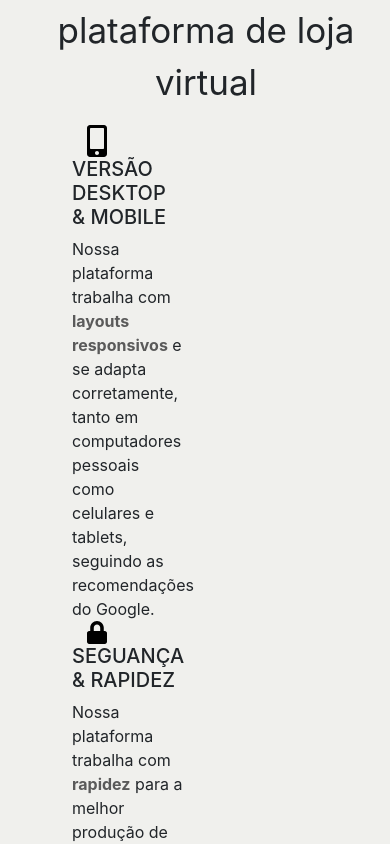
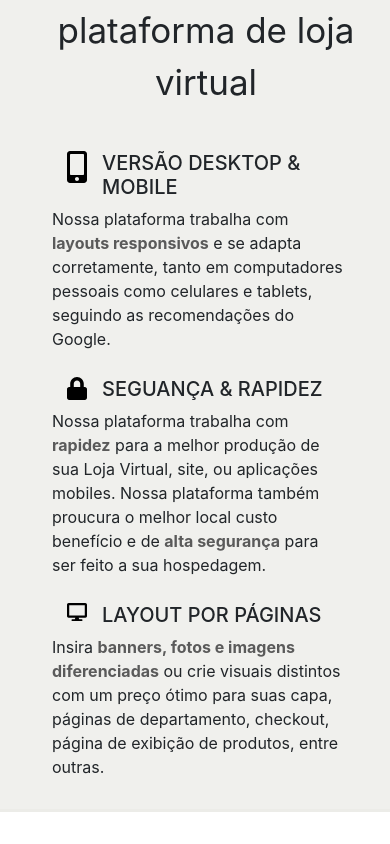
Before and after one commit to joneivison13/Adois, a React (Create React App) app: page / in a window 390 px wide. Shown: the part 1560-2404 px from the top of the page. Built offline with nearby package versions, Linux system fonts and the light colour scheme.

Commit message:
conserta erros

```diff
--- a/src/app.css
+++ b/src/app.css
@@ -81,7 +81,7 @@
 }
 .destaques-card{
     display: inline-block;
-    width: 30%;
+    width: 25%;
     height: 180px;
     min-height: 180px;
     margin:0 50px;
@@ -106,12 +106,6 @@
     float: left;
     margin:0 15px;
 }
-@media (max-width:1024px){
-    .vantagens-card{
-        width: 40%;
-        margin: 15px;
-    }
-}
 @media (max-width:850px){
     .texto-monte{
         width: 55%;
@@ -133,7 +127,7 @@
         margin-bottom: 15px;
     }
 }
-@media (max-width:550px){
+@media (max-width:650px){
     .item-corpo{
         text-align: start;
         margin: 5px 20px;
@@ -142,4 +136,8 @@
     .bataum{
         margin: 15px;
     }
+    .vantagens-card, .destaques-card{
+        width: 80%;
+        margin: 10px 30px;
+    }
 }
--- a/src/pages/Destaques/index.js
+++ b/src/pages/Destaques/index.js
@@ -19,24 +19,24 @@ export default class Destaques extends Component {
                 <div className="Destaques" style={{ fontSize: "100" }}>
                     <p className="destaquer-p" style={{textAlign:"center"}}><strong>Destaques</strong> de nossa plataforma de loja virtual</p>
                     <div className="destaques-card">
-                    <img src={Cell} alt="" className="icon-destaques" width="20px" />
+                    <img src={Cell} alt="" className="icon-destaques mt-3" width="20px" />
                     <p className="text-icon">
-                        <h5 className="titulo-icon">VERSÃO DESKTOP & MOBILE</h5>
+                        <h5 className="titulo-icon mt-3">VERSÃO DESKTOP & MOBILE</h5>
                         Nossa plataforma trabalha com <span className="bold">layouts responsivos</span> e se adapta corretamente, tanto em computadores pessoais como celulares e tablets, seguindo as recomendações do Google.
                     </p>
                     </div>
                     <div className="destaques-card">
-                    <img src={Cadeado} alt="" className="icon-destaques" width="20px" />
+                    <img src={Cadeado} alt="" className="icon-destaques mt-3" width="20px" />
                     <p className="text-icon">
-                        <h5 className="titulo-icon">SEGUANÇA & RAPIDEZ</h5>
+                        <h5 className="titulo-icon mt-3">SEGUANÇA & RAPIDEZ</h5>
                         Nossa plataforma trabalha com <span className="bold">rapidez</span> para a melhor produção de sua Loja Virtual, site, ou aplicações mobiles.
                         Nossa plataforma também proucura o melhor local custo benefício e de <span className="bold">alta segurança</span> para ser feito a sua hospedagem.
                  </p>
                     </div>
                     <div className="destaques-card">
-                    <img src={Desktop} alt="" className="icon-destaques" width="20px" />
+                    <img src={Desktop} alt="" className="icon-destaques mt-3" width="20px" />
                     <p className="text-icon">
-                        <h5 className="titulo-icon">LAYOUT POR PÁGINAS</h5>
+                        <h5 className="titulo-icon mt-3">LAYOUT POR PÁGINAS</h5>
                         Insira <span className="bold">banners, fotos e imagens diferenciadas</span> ou crie visuais distintos com um preço ótimo para suas capa, páginas de departamento, checkout, página de exibição de produtos, entre outras.
                     </p>
                     </div>
```
